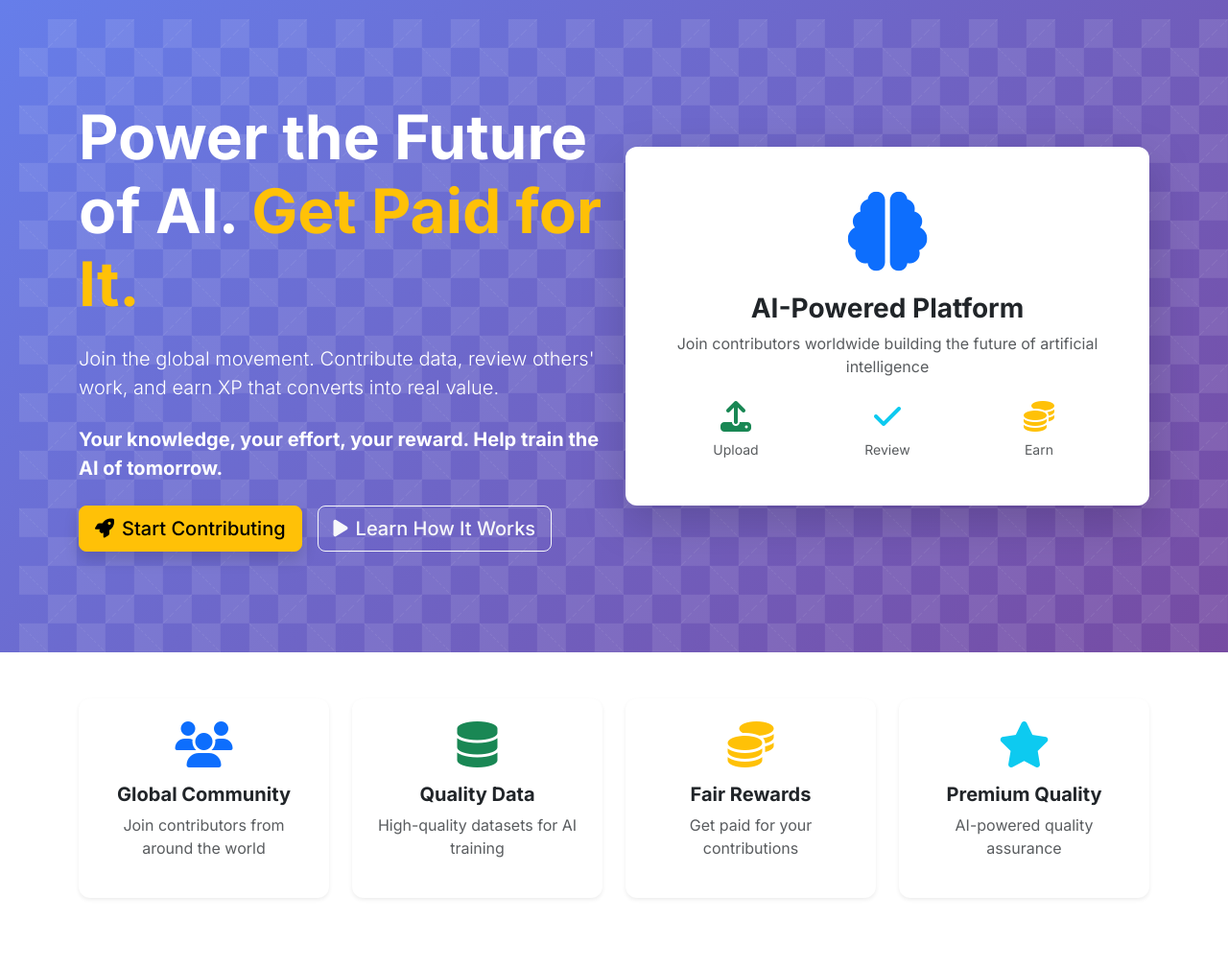
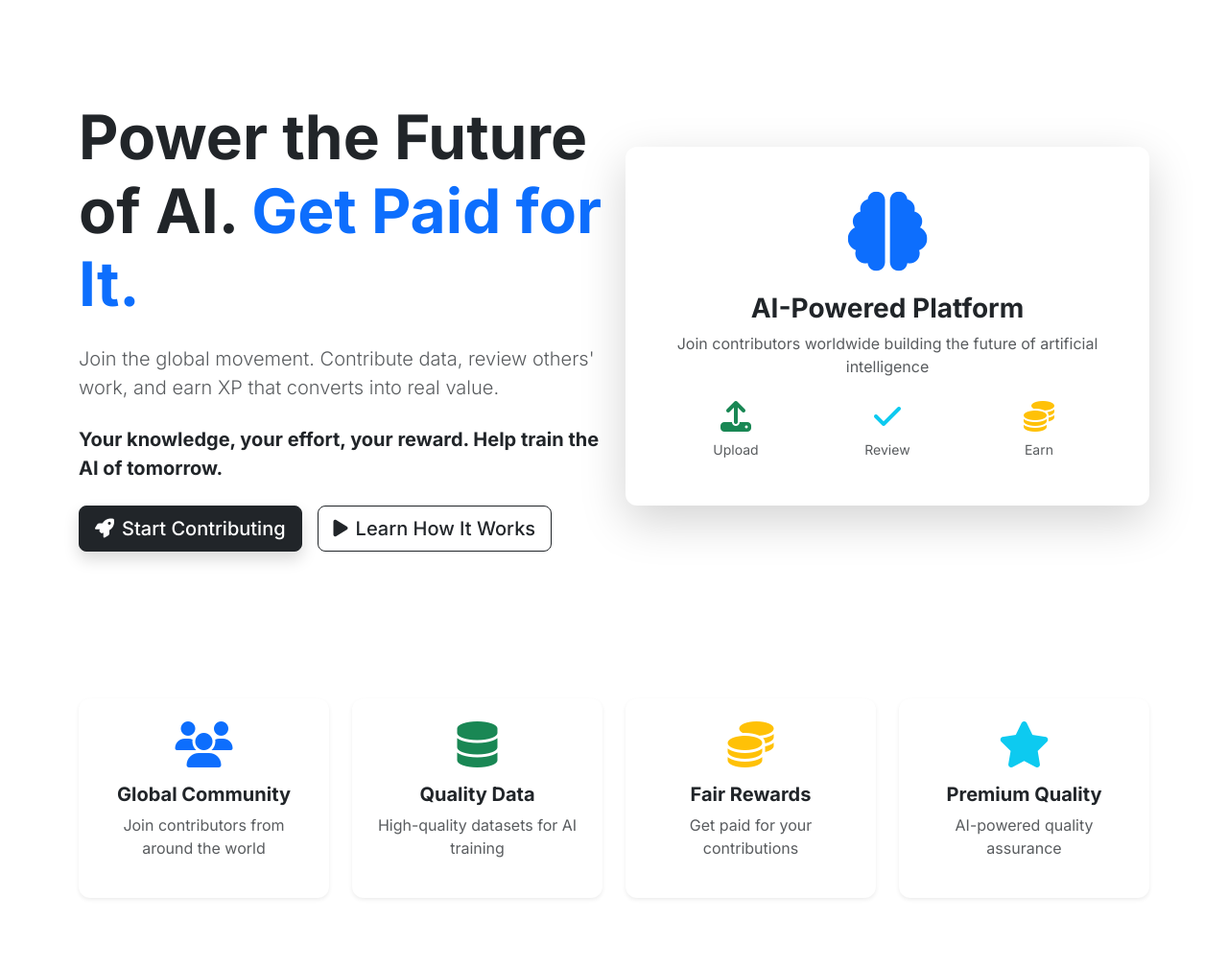
Before and after one commit to Shaurya-ds/Alpha-Nex-FF, a Flask app: page / in a window 1280 px wide. Shown: the part 57-1064 px from the top of the page at 96% size. Run offline with Flask 3, Linux system fonts and the light colour scheme; some libraries are stand-ins or nearby versions.

Commit message:
Update landing page background and text colors for a cleaner look
Changes the `hero-section` background from a gradient to white and updates text colors to be darker for better contrast on the landing page in `templates/index.html`.

Replit-Commit-Author: Agent
Replit-Commit-Session-Id: 9a536cb7-a319-49eb-8ddf-1f74df0ea2e7
Replit-Commit-Checkpoint-Type: full_checkpoint
Replit-Commit-Screenshot-Url: https://storage.googleapis.com/screenshot-production-us-central1/d7b148e5-b921-47e8-8557-e709c097b6ec/9a536cb7-a319-49eb-8ddf-1f74df0ea2e7/BD8VMC4

```diff
--- a/templates/index.html
+++ b/templates/index.html
@@ -17,27 +17,12 @@
 
     <style>
         .hero-section {
-            background: linear-gradient(135deg, #667eea 0%, #764ba2 100%);
+            background-color: #ffffff;
             min-height: 85vh;
             display: flex;
             align-items: center;
             position: relative;
             overflow: hidden;
-        }
-        .hero-section::before {
-            content: '';
-            position: absolute;
-            top: 0;
-            left: 0;
-            right: 0;
-            bottom: 0;
-            background: linear-gradient(45deg, rgba(255,255,255,0.1) 25%, transparent 25%),
-                        linear-gradient(-45deg, rgba(255,255,255,0.1) 25%, transparent 25%),
-                        linear-gradient(45deg, transparent 75%, rgba(255,255,255,0.1) 75%),
-                        linear-gradient(-45deg, transparent 75%, rgba(255,255,255,0.1) 75%);
-            background-size: 60px 60px;
-            background-position: 0 0, 0 30px, 30px -30px, -30px 0px;
-            animation: move 20s linear infinite;
         }
         @keyframes move {
             0% { transform: translate(0, 0); }
@@ -143,21 +128,21 @@
         <div class="container hero-content">
             <div class="row align-items-center">
                 <div class="col-lg-6">
-                    <h1 class="display-3 fw-bold text-white mb-4">
-                        Power the Future of AI. <span class="text-warning">Get Paid for It.</span>
+                    <h1 class="display-3 fw-bold text-dark mb-4">
+                        Power the Future of AI. <span class="text-primary">Get Paid for It.</span>
                     </h1>
-                    <p class="lead text-white mb-4 opacity-90">
+                    <p class="lead text-muted mb-4">
                         Join the global movement. Contribute data, review others' work, and earn XP that converts into real value.
                     </p>
-                    <p class="mb-4 text-white fs-5">
+                    <p class="mb-4 text-dark fs-5">
                         <strong>Your knowledge, your effort, your reward. Help train the AI of tomorrow.</strong>
                     </p>
 
                     <div class="d-flex flex-wrap gap-3">
-                        <a href="{{ url_for('dashboard') }}" class="btn btn-warning btn-lg shadow">
+                        <a href="{{ url_for('dashboard') }}" class="btn btn-dark btn-lg shadow">
                             <i class="fas fa-rocket me-2"></i>Start Contributing
                         </a>
-                        <a href="#about" class="btn btn-outline-light btn-lg">
+                        <a href="#about" class="btn btn-outline-dark btn-lg">
                             <i class="fas fa-play me-2"></i>Learn How It Works
                         </a>
                     </div>
```
